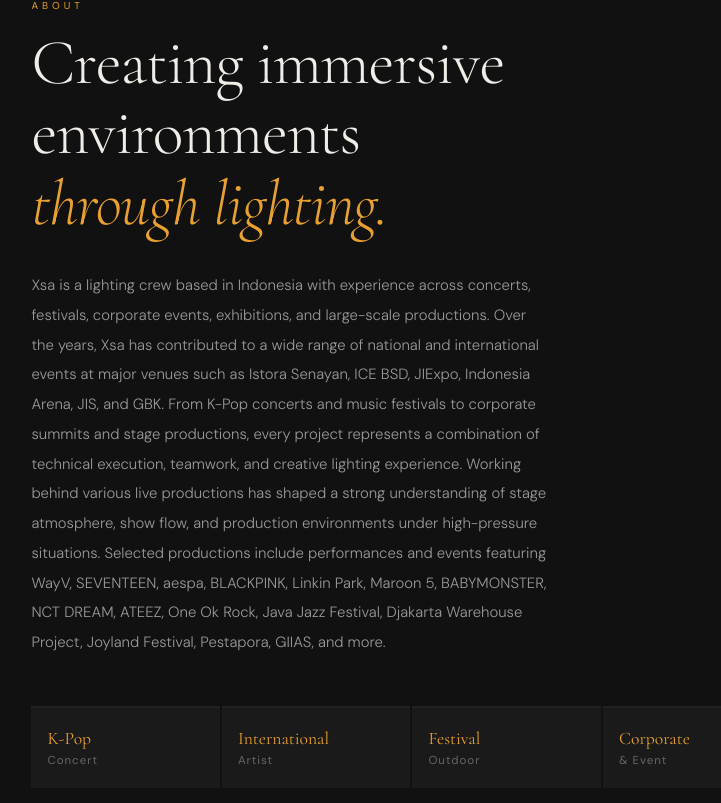
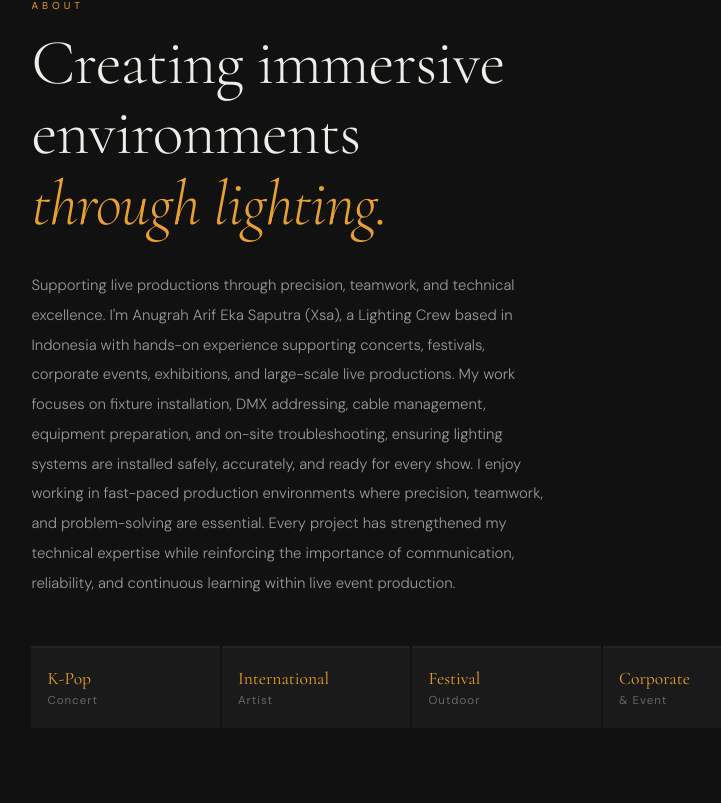
Before and after one commit to A-ksara/Xsaaa, a React (Vite) app: page / in a window 1280 px wide. Shown: the part 901-1704 px from the top of the page, without its empty margins (71-792 px from the left). Built offline with nearby package versions, Linux system fonts and the light colour scheme.

Commit message:
Update print statement from 'Hello' to 'Goodbye'

```diff
--- a/src/App.jsx
+++ b/src/App.jsx
@@ -7,11 +7,10 @@
 const MUTED = "#666";
 const DIMMED = "#2A2A2A";
 
-const bio = `Xsa is a lighting crew based in Indonesia with experience across concerts, festivals, corporate events, exhibitions, and large-scale productions. Over the years, Xsa has contributed to a wide range of national and international events at major venues such as Istora Senayan, ICE BSD, JIExpo, Indonesia Arena, JIS, and GBK.
-
-From K-Pop concerts and music festivals to corporate summits and stage productions, every project represents a combination of technical execution, teamwork, and creative lighting experience. Working behind various live productions has shaped a strong understanding of stage atmosphere, show flow, and production environments under high-pressure situations.
-
-Selected productions include performances and events featuring WayV, SEVENTEEN, aespa, BLACKPINK, Linkin Park, Maroon 5, BABYMONSTER, NCT DREAM, ATEEZ, One Ok Rock, Java Jazz Festival, Djakarta Warehouse Project, Joyland Festival, Pestapora, GIIAS, and more.`;
+const bio = `Supporting live productions through precision, teamwork, and technical excellence.
+I'm Anugrah Arif Eka Saputra (Xsa), a Lighting Crew based in Indonesia with hands-on experience supporting concerts, festivals, corporate events, exhibitions, and large-scale live productions.
+My work focuses on fixture installation, DMX addressing, cable management, equipment preparation, and on-site troubleshooting, ensuring lighting systems are installed safely, accurately, and ready for every show.
+I enjoy working in fast-paced production environments where precision, teamwork, and problem-solving are essential. Every project has strengthened my technical expertise while reinforcing the importance of communication, reliability, and continuous learning within live event production.`;
 
 const skills = [
   { cat: "Rigging & Setup", items: ["Fixture rigging & hanging", "Venue layout & positioning", "Fixture focus & angle"] },
```
